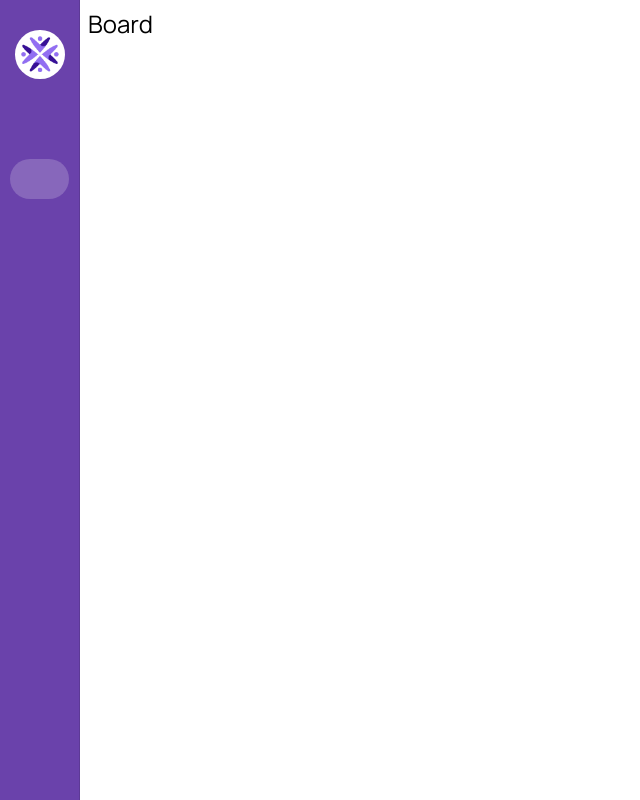
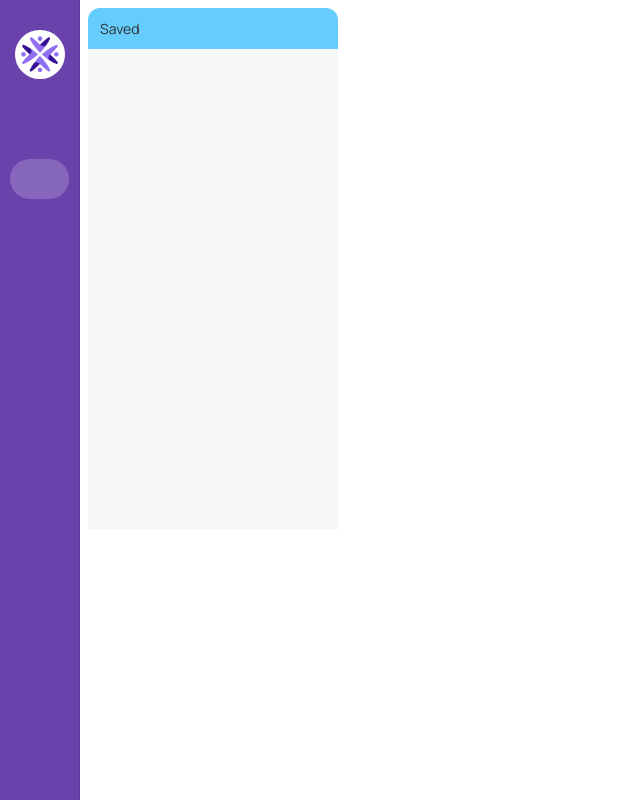
Before and after one commit to mariamdatuka/jobsy, a React (Vite) app: page /dashboard in a window 1280 px wide. Shown: the whole page, without its empty margins (0-640 px from the left). Built offline with nearby package versions, Linux system fonts and the light colour scheme; some icons are missing; a web font is replaced by a local one; what @ebay/nice-modal-react would draw is missing.

Commit message:
feat:column container for rendering each column

```diff
--- /dev/null
+++ b/src/pages/Dashboard/components/ColumnContainer.tsx
@@ -0,0 +1,29 @@
+import { Box, Stack, styled } from "@mui/material";
+
+const columns = ["saved", "applied", "interviewing", "rejected", "offered"];
+
+const ColumnContainer = ({
+  title,
+  color,
+}: {
+  title: string;
+  color: string;
+}) => {
+  return (
+    <>
+      <Title bgcolor={"#65cdfe"}>Saved</Title>
+      <Stack bgcolor="#f5f7f9" height="60vh" padding={2} width="250px"></Stack>
+    </>
+  );
+};
+
+export default ColumnContainer;
+
+const Title = styled(Box)<{ bgcolor: string }>(({ bgcolor }) => ({
+  fontSize: "14px",
+  backgroundColor: bgcolor,
+  color: "#333",
+  padding: "10px 12px",
+  borderTopLeftRadius: "12px",
+  borderTopRightRadius: "12px",
+}));
--- a/src/pages/Dashboard/components/KanbanBoard.tsx
+++ b/src/pages/Dashboard/components/KanbanBoard.tsx
@@ -1,7 +1,11 @@
-import React from "react";
+import ColumnContainer from "./ColumnContainer";
 
 const KanbanBoard = () => {
-  return <div className="text-2xl">Board</div>;
+  return (
+    <>
+      <ColumnContainer />
+    </>
+  );
 };
 
 export default KanbanBoard;
```
